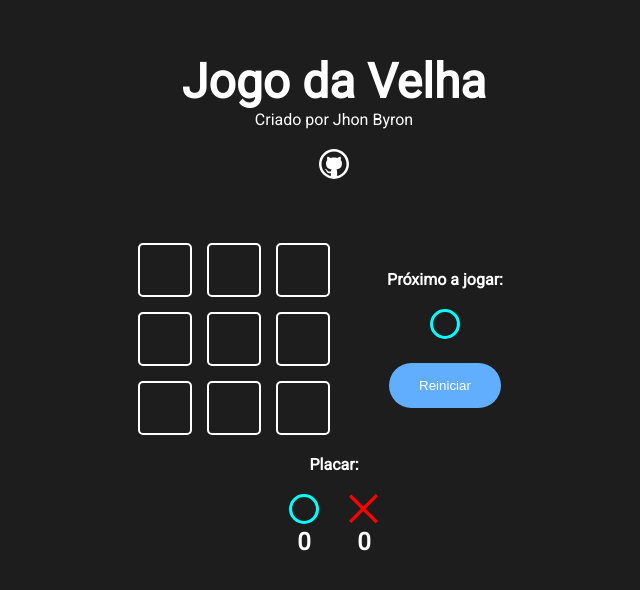
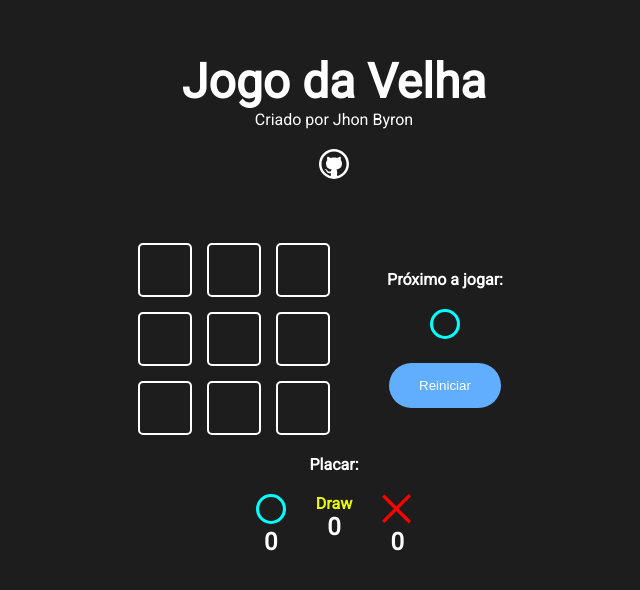
Before and after one commit to Jhon-Byron/Jogo-da-Velha-react, a Next.js app: page / in a window 1280 px wide. Shown: the part 116-706 px from the top of the page, without its empty margins (306-946 px from the left). Built offline with nearby package versions, Linux system fonts and the light colour scheme.

Commit message:
Realizado desafio do placar funcional

```diff
--- a/src/components/game/Game.jsx
+++ b/src/components/game/Game.jsx
@@ -22,6 +22,10 @@ function Game () {
   const [winner, setWinner] = useState(0)
   const [winnerLine, setWinnerLine] = useState([])
   const [draw, setDraw] = useState(false)
+  const [circleWin, setCircleWin] = useState(0)
+  const [xwin, setXwin] = useState(0)
+  const [empate, setEmpate] = useState(0)
+
 
   const handleClick = (position) => {
     if (gameState[position] === 0 && winner === 0){
@@ -36,6 +40,16 @@ function Game () {
       const values = line.map((pos) => gameState[pos])
       const sum = values.reduce((sum, value) => sum + value)
       if (sum === 3 || sum === -3) {setWinner(sum / 3) ; setWinnerLine(line)}
+      if (sum === 3 || sum === -3) {
+        const winner = sum / 3
+        setWinner(winner)
+        if (winner === 1) {
+          setCircleWin(circleWin + 1)
+        } else {
+          setXwin(xwin + 1)
+        }
+        setWinnerLine(line)
+      }
     })
   }
 
@@ -50,6 +64,7 @@ function Game () {
    /* if (gameState.filter((value) => value === 0).length === 0)*/
    if (gameState.find((value) => value === 0) === undefined && winner === 0) {
     setDraw(true)
+    setEmpate(empate + 1)
    }
   }
 
@@ -86,7 +101,11 @@ function Game () {
             isDraw={draw}
           />
       </div>
-      <Score />
+      <Score
+        isCircle={circleWin}
+        isX={xwin}
+        isDraw={empate}
+      />
     </>
 
   )
--- a/src/components/gameOption/GameOption.jsx
+++ b/src/components/gameOption/GameOption.jsx
@@ -5,7 +5,7 @@ import Icon from '../icon/Icon'
 
 const GameIcon = ({ iconName }) => <Icon iconName={iconName} size="25px" />
 
-function GameOption ({ status, onClick, isWinner, isDraw }) {
+function GameOption ({ status, onClick, isWinner, isDraw, }) {
   return (
     <div className={classNames(styles.GameOption, {
       [styles.winner]: isWinner,
--- a/src/components/header/Header.module.css
+++ b/src/components/header/Header.module.css
@@ -5,6 +5,4 @@
 
 .iconcontent {
   margin: 20px 0;
-
-
 }
--- a/src/components/score/Score.jsx
+++ b/src/components/score/Score.jsx
@@ -2,18 +2,22 @@ import styles from './Score.module.css'
 
 import Icon from '../icon/Icon'
 
-function Score () {
+function Score ({ isCircle, isX, isDraw }) {
   return (
     <>
       <h4>Placar:</h4>
       <div className={styles.score}>
         <div className={styles.scoreContent}>
           <Icon iconName="circle" />
-          <h2>0</h2>
+          <h2>{isCircle}</h2>
+        </div>
+        <div>
+          <h4 className={styles.span}>Draw</h4>
+          <h2 className={styles.scoreContent}>{isDraw}</h2>
         </div>
         <div>
           <Icon iconName="x"/>
-          <h2 className={styles.scoreContent}>0</h2>
+          <h2 className={styles.scoreContent}>{isX}</h2>
         </div>
       </div>
     </>
--- a/src/components/score/Score.module.css
+++ b/src/components/score/Score.module.css
@@ -8,3 +8,6 @@
  flex-direction: column;
  align-items: center;
 }
+.span {
+  color: #EBFC00;
+}
```
Also changed, not shown: src/components/header/Header.jsx (line endings or trailing spaces).
